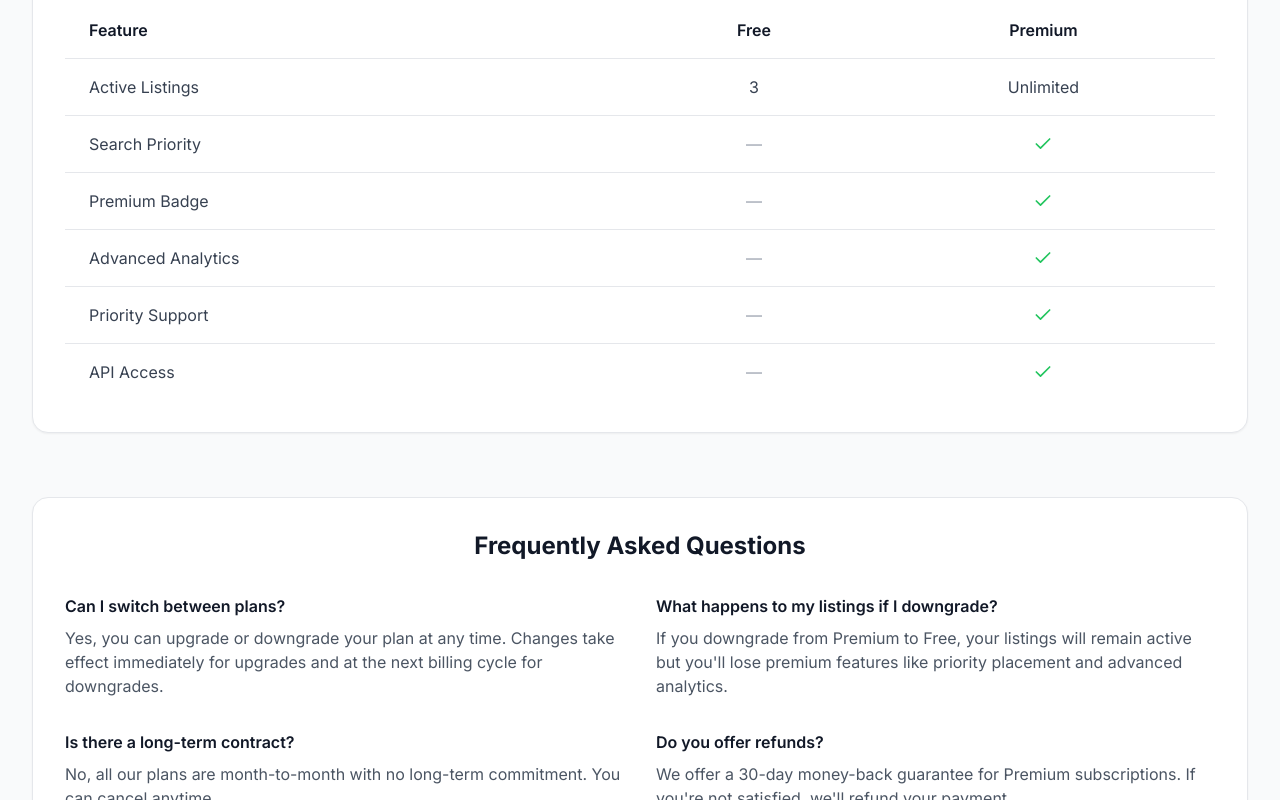
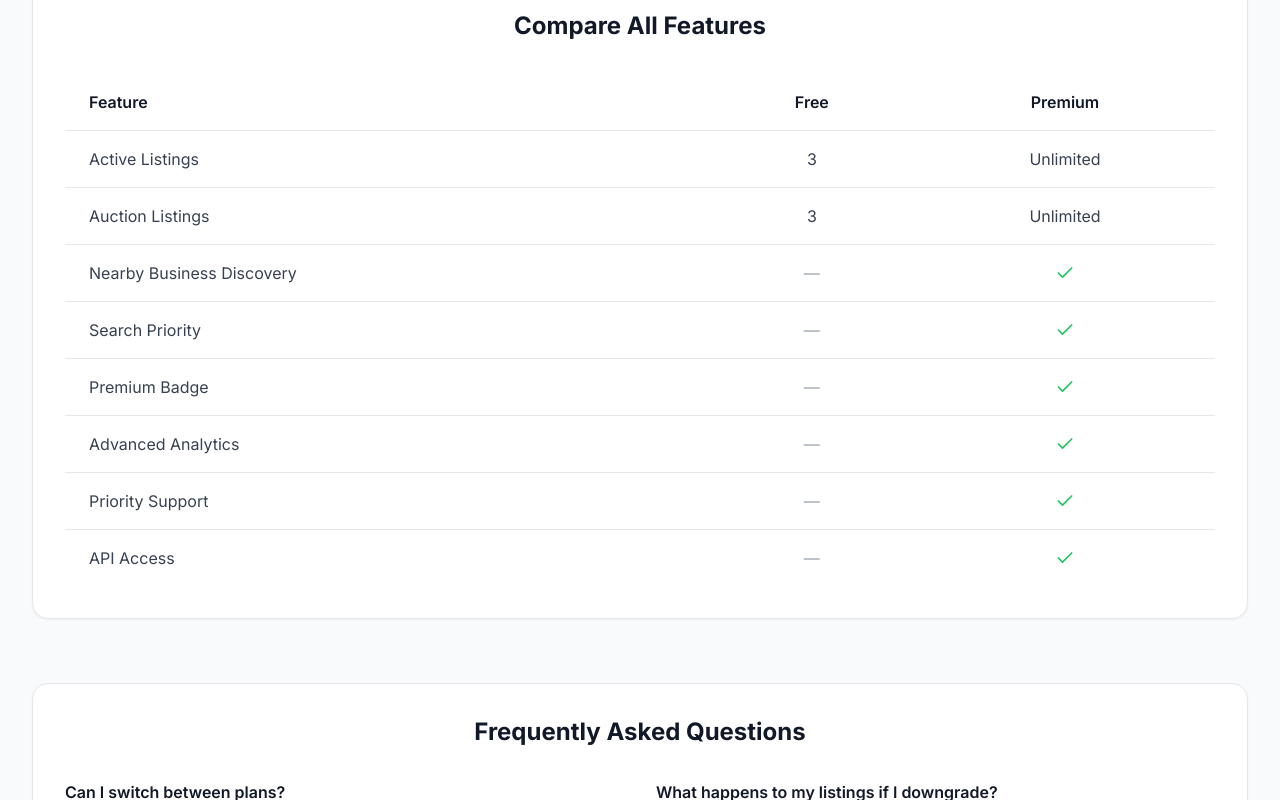
Before and after one commit to Thula-W/HyperLocal_B2B_MarketPlace, a React (Vite) app: page /pricing in a window 1280 px wide. Shown: the part 1200-2000 px from the top of the page. Built offline with nearby package versions, Linux system fonts and the light colour scheme; no server answers.

Commit message:
update pricing page

```diff
--- a/src/components/Navbar.tsx
+++ b/src/components/Navbar.tsx
@@ -29,8 +29,7 @@ const Navbar: React.FC = () => {
           </div>
 
           <div className="hidden md:block">
-            <div className="ml-10 flex items-baseline space-x-4">
-              <Link
+            <div className="ml-10 flex items-baseline space-x-4">              <Link
                 to="/"
                 className={`px-3 py-2 rounded-md text-sm font-medium transition-colors ${
                   isActive('/')
@@ -39,15 +38,6 @@ const Navbar: React.FC = () => {
                 }`}
               >
                 Home
-              </Link>              <Link
-                to="/pricing"
-                className={`px-3 py-2 rounded-md text-sm font-medium transition-colors ${
-                  isActive('/pricing')
-                    ? 'text-primary-600 bg-primary-50'
-                    : 'text-gray-700 hover:text-primary-600'
-                }`}
-              >
-                Pricing
               </Link>
               {isAuthenticated && (
                 <>
@@ -60,7 +50,8 @@ const Navbar: React.FC = () => {
                     }`}
                   >
                     Catalog
-                  </Link>                  <Link
+                  </Link>
+                  <Link
                     to="/nearby"
                     className={`px-3 py-2 rounded-md text-sm font-medium transition-colors ${
                       isActive('/nearby')
@@ -82,6 +73,16 @@ const Navbar: React.FC = () => {
                   </Link>
                 </>
               )}
+              <Link
+                to="/pricing"
+                className={`px-3 py-2 rounded-md text-sm font-medium transition-colors ${
+                  isActive('/pricing')
+                    ? 'text-primary-600 bg-primary-50'
+                    : 'text-gray-700 hover:text-primary-600'
+                }`}
+              >
+                Pricing
+              </Link>
             </div>
           </div>
 
--- a/src/pages/PricingPage.tsx
+++ b/src/pages/PricingPage.tsx
@@ -2,8 +2,7 @@ import React from 'react';
 import { Link } from 'react-router-dom';
 import { Check, Star, Zap } from 'lucide-react';
 
-const PricingPage: React.FC = () => {
-  const plans = [
+const PricingPage: React.FC = () => {  const plans = [
     {
       name: 'Free',
       price: '$0',
@@ -11,6 +10,7 @@ const PricingPage: React.FC = () => {
       description: 'Perfect for small businesses getting started',
       features: [
         'Up to 3 active listings',
+        'Up to 3 auction listings',
         'Basic inquiry management',
         'Standard support',
         'Community access',
@@ -19,7 +19,8 @@ const PricingPage: React.FC = () => {
       limitations: [
         'Limited visibility in search results',
         'No premium badges',
-        'Standard listing placement'
+        'Standard listing placement',
+        'No nearby business discovery'
       ],
       cta: 'Get Started Free',
       popular: false,
@@ -32,6 +33,8 @@ const PricingPage: React.FC = () => {
       description: 'For growing businesses that need more visibility',
       features: [
         'Unlimited listings',
+        'Unlimited auction listings',
+        'Nearby business discovery',
         'Priority in search results',
         'Premium business badge',
         'Advanced analytics',
@@ -48,7 +51,6 @@ const PricingPage: React.FC = () => {
       color: 'primary'
     }
   ];
-
   const faqs = [
     {
       question: 'Can I switch between plans?',
@@ -56,7 +58,15 @@ const PricingPage: React.FC = () => {
     },
     {
       question: 'What happens to my listings if I downgrade?',
-      answer: 'If you downgrade from Premium to Free, your listings will remain active but you\'ll lose premium features like priority placement and advanced analytics.'
+      answer: 'If you downgrade from Premium to Free, your listings will remain active but you\'ll lose premium features like priority placement and advanced analytics. Any listings beyond the 3-listing limit will be automatically archived.'
+    },
+    {
+      question: 'What are the auction listing limits?',
+      answer: 'Free users can create up to 3 auction listings at a time. Premium users have unlimited auction listings. This helps ensure auction quality while giving everyone a chance to participate.'
+    },
+    {
+      question: 'How does nearby business discovery work?',
+      answer: 'This premium feature uses Google Maps to help you find and connect with businesses near your location. It\'s perfect for discovering local suppliers, partners, and networking opportunities in your area.'
     },
     {
       question: 'Is there a long-term contract?',
@@ -156,12 +166,25 @@ const PricingPage: React.FC = () => {
                   <th className="text-center py-4 px-6 font-semibold text-gray-900">Free</th>
                   <th className="text-center py-4 px-6 font-semibold text-gray-900">Premium</th>
                 </tr>
-              </thead>
-              <tbody className="divide-y divide-gray-200">
+              </thead>              <tbody className="divide-y divide-gray-200">
                 <tr>
                   <td className="py-4 px-6 text-gray-700">Active Listings</td>
                   <td className="py-4 px-6 text-center text-gray-700">3</td>
                   <td className="py-4 px-6 text-center text-gray-700">Unlimited</td>
+                </tr>
+                <tr>
+                  <td className="py-4 px-6 text-gray-700">Auction Listings</td>
+                  <td className="py-4 px-6 text-center text-gray-700">3</td>
+                  <td className="py-4 px-6 text-center text-gray-700">Unlimited</td>
+                </tr>
+                <tr>
+                  <td className="py-4 px-6 text-gray-700">Nearby Business Discovery</td>
+                  <td className="py-4 px-6 text-center">
+                    <span className="text-gray-400">—</span>
+                  </td>
+                  <td className="py-4 px-6 text-center">
+                    <Check className="h-5 w-5 text-green-500 mx-auto" />
+                  </td>
                 </tr>
                 <tr>
                   <td className="py-4 px-6 text-gray-700">Search Priority</td>
```
